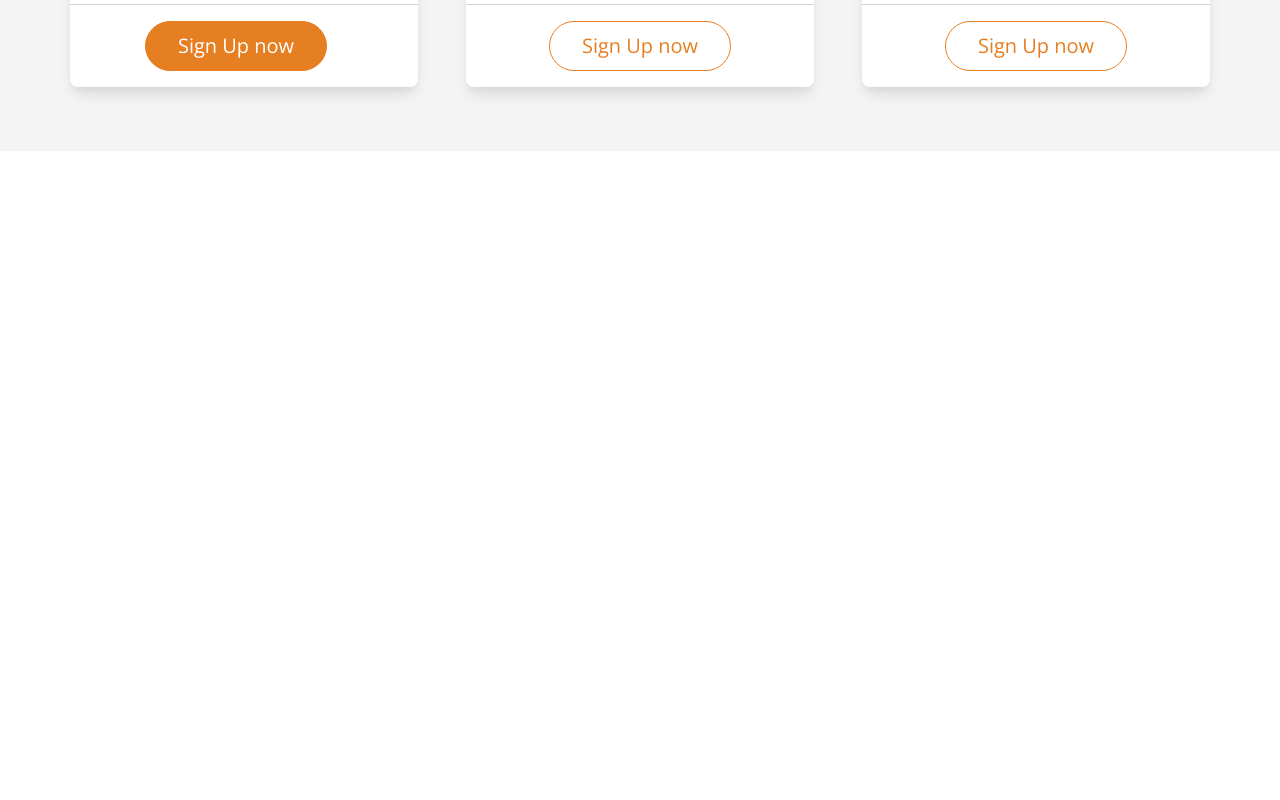
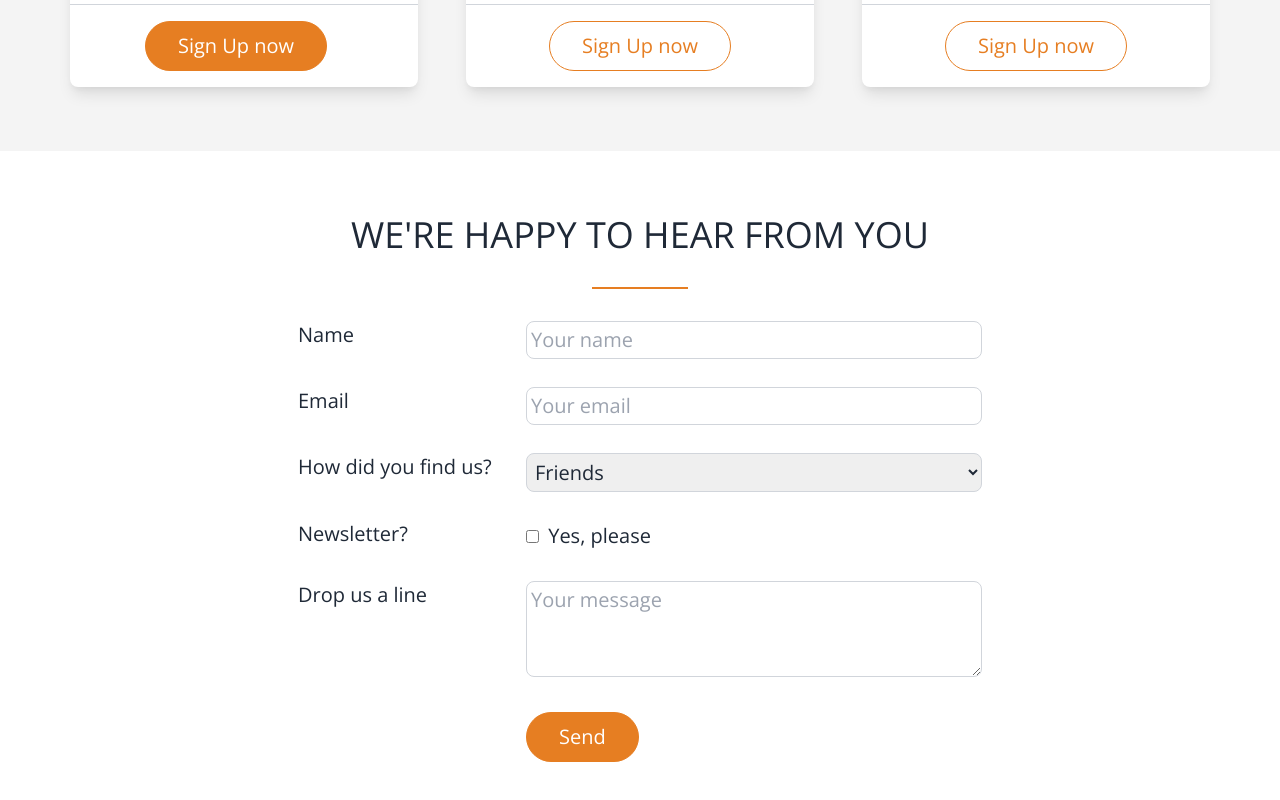
Before and after one commit to aligorgin/practice-land, a React (Create React App) app: page / in a window 1280 px wide. Shown: the part 4569-5369 px from the top of the page. Before the commit the page ends 4720 px from the top, so only its background shows below. Built offline with nearby package versions, Linux system fonts and the light colour scheme.

Commit message:
added contact info

```diff
--- /dev/null
+++ b/src/components/omniFood/Contact.js
@@ -0,0 +1,85 @@
+import React from 'react';
+
+const Contact = () => {
+    return (
+        <section className='my-16'>
+
+            <div className='max-w-1140 mx-auto'>
+                <h2 className='text-4xl uppercase font-light mb-8 text-center'>We're happy to hear from you</h2>
+                <div className='h-0.5 w-24 mx-auto bg-orange mb-8'> </div>
+            </div>
+
+            <div className='max-w-1140 mx-auto'>
+                <form method='post' action="#" className='w-3/5 mx-auto'>
+                    <div className='grid grid-cols-1 sm:grid-cols-3 max-w-1140 mx-auto gap-y-7'>
+
+                        <div >
+                            <label htmlFor="Name">Name</label>
+                        </div>
+
+                        <div className='col-span-2'>
+                            <input className='border w-full p-1 rounded-lg focus:outline-none' type="text" id='Name' required placeholder='Your name' name='name'/>
+                        </div>
+
+                        <div >
+                            <label htmlFor="email">Email</label>
+                        </div>
+
+                        <div className='col-span-2'>
+                            <input className='border w-full p-1 rounded-lg focus:outline-none' type="email" id='email' required placeholder='Your email' name='email'/>
+                        </div>
+
+                        <div >
+                            <label htmlFor="find-us">How did you find us?</label>
+                        </div>
+
+                        <div className='col-span-2'>
+                            <select className='border w-full p-1 rounded-lg focus:outline-none' name="find-us" id="find-us">
+                                <option value="friends" selected>Friends</option>
+                                <option value="search engine">Search engine</option>
+                                <option value="ad">Advertisement</option>
+                                <option value="other">Other</option>
+                            </select>
+                        </div>
+
+                        <div >
+                            <label htmlFor="news">Newsletter?</label>
+                        </div>
+
+                        <div className='col-span-2'>
+                            <input className='my-2.5 mr-1 ml-0 focus:outline-none' type="checkbox" id='news' name='news'/> Yes, please
+                        </div>
+
+                        <div >
+                            <label htmlFor="message">Drop us a line</label>
+                        </div>
+
+                        <div className='col-span-2'>
+                            <textarea className='border w-full p-1 rounded-lg h-24 focus:outline-none' placeholder='Your message' name="message" id="message"/>
+                        </div>
+
+                        <div >
+                            <label>&nbsp;</label>
+                        </div>
+
+                        <div className='col-span-2'>
+                            <input
+                                className='mr-4 inline-block py-2.5 px-8 rounded-full border border-solid border-orange text-white font-light bg-orange hover:bg-Dorange hover:border-Dorange transition-colors duration-300 '
+                                type="submit" value='Send'/>
+                        </div>
+
+                    </div>
+                </form>
+            </div>
+
+        </section>
+    )
+}
+
+export default Contact;
+
+// <a
+//     className='mr-4 inline-block py-2.5 px-8 rounded-full border border-solid border-orange text-white font-light bg-orange hover:bg-Dorange hover:border-Dorange transition-colors duration-300 '
+//     href="#">
+//     Sign Up now
+// </a>
--- a/src/components/omniFood/OmniFood.js
+++ b/src/components/omniFood/OmniFood.js
@@ -6,6 +6,7 @@ import HowItWorksSection from "./HowItWorksSections";
 import Cities from "./Cities";
 import Testimonials from "./Testimonials";
 import SignUp from "./SignUp";
+import Contact from "./Contact";
 
 const OmniFood = ()=>{
     return(
@@ -17,6 +18,7 @@ const OmniFood = ()=>{
             <Cities/>
             <Testimonials/>
             <SignUp/>
+            <Contact/>
         </div>
     )
 }
--- a/src/components/omniFood/SignUp.js
+++ b/src/components/omniFood/SignUp.js
@@ -13,7 +13,7 @@ const SignUp = () => {
 
             <div className='grid grid-cols-1 lg:grid-cols-3 gap-12  max-w-1140 mx-auto'>
 
-                <div className='rounded-lg shadow-lg bg-white divide-y divide-gray-300 transform hover:-translate-y-7 transition duration-500'>
+                <div className='rounded-lg shadow-lg bg-white divide-y divide-gray-300 transform hover:scale-110 transition duration-500'>
                     <div className='p-4 bg-wickyyWhite'>
                         <h3 style={{fontSize:"1.625rem"}} className='mb-7 uppercase '>Premium</h3>
                         <p className='text-7xl font-lato text-orange mb-5'> $399 <span className='text-xl font-openSans'>/ per month</span></p>
@@ -35,7 +35,7 @@ const SignUp = () => {
                         </a>
                     </div>
                 </div>
-                <div className='rounded-lg shadow-lg bg-white divide-y divide-gray-300 transform hover:-translate-y-7 transition duration-500'>
+                <div className='rounded-lg shadow-lg bg-white divide-y divide-gray-300 transform hover:scale-110 transition duration-500'>
                     <div className='p-4 bg-wickyyWhite'>
                         <h3 style={{fontSize:"1.625rem"}} className='mb-7 uppercase '>Premium</h3>
                         <p className='text-7xl font-lato text-orange mb-5'> $149 <span className='text-xl font-openSans'>/ per month</span></p>
@@ -57,7 +57,7 @@ const SignUp = () => {
                         </a>
                     </div>
                 </div>
-                <div className='rounded-lg shadow-lg bg-white divide-y divide-gray-300 transform hover:-translate-y-7 transition duration-500'>
+                <div className='rounded-lg shadow-lg bg-white divide-y divide-gray-300 transform hover:scale-110 transition duration-500'>
                     <div className='p-4 bg-wickyyWhite'>
                         <h3 style={{fontSize:"1.625rem"}} className='mb-7 uppercase '>Premium</h3>
                         <p className='text-7xl font-lato text-orange mb-5'> $19 <span className='text-xl font-openSans'>/ per month</span></p>
```
